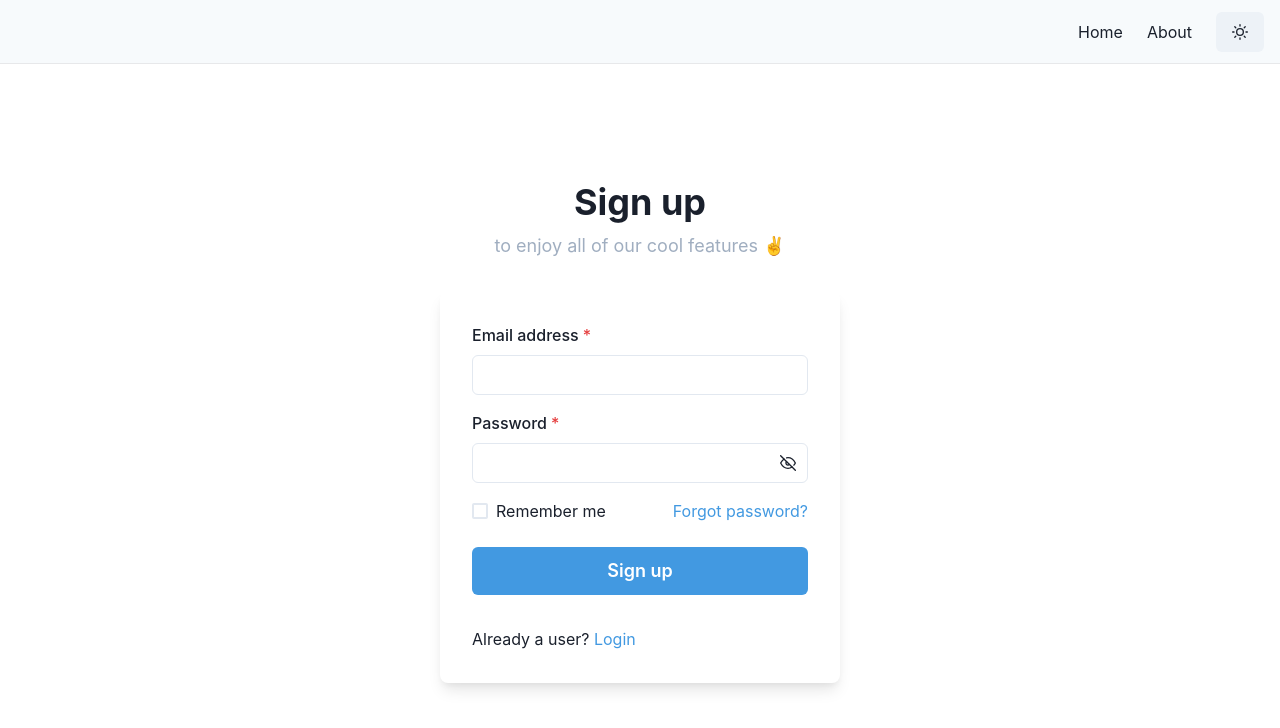
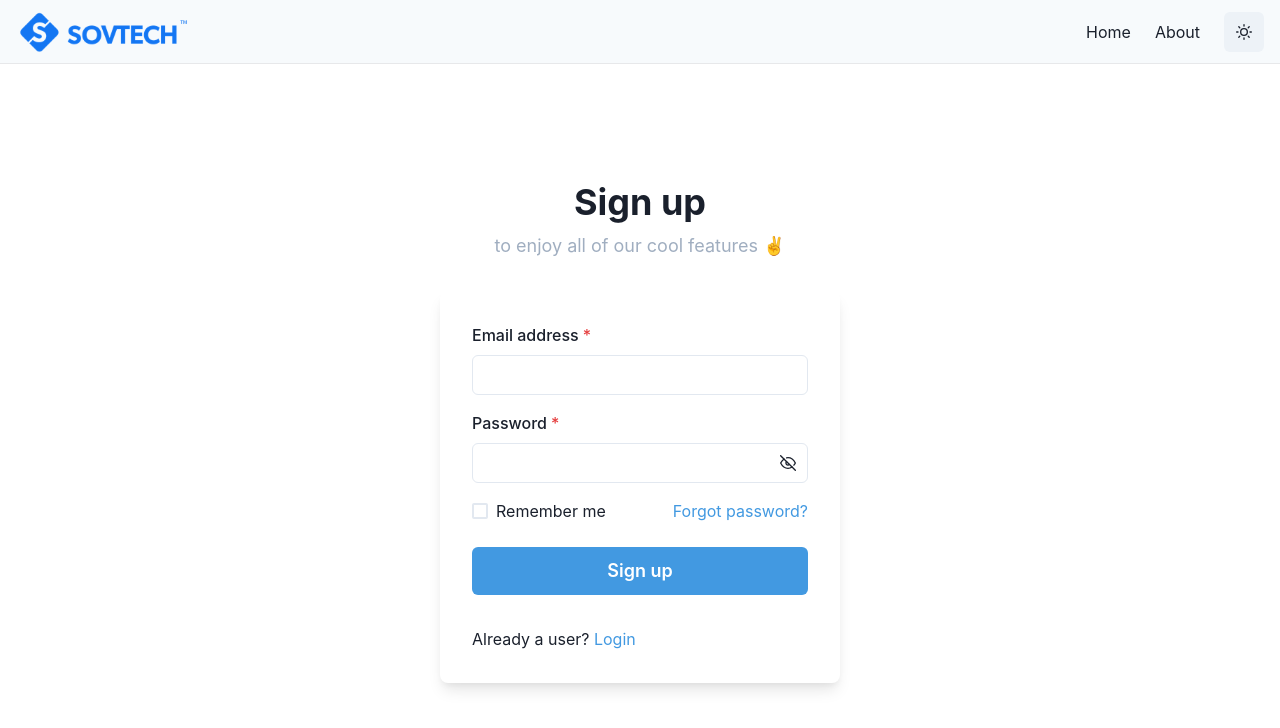
Before and after one commit to moosefaceee/test-core-suite-frontend, a React (Vite) app: page /register in a window 1280 px wide. Shown: the top 728 px of the page. Built offline with nearby package versions, Linux system fonts and the light colour scheme; no server answers.

Commit message:
feature(navbar): include logo in navbars to nav to home or dashboard depending on auth context

```diff
--- a/src/components/GuestNavbar/index.tsx
+++ b/src/components/GuestNavbar/index.tsx
@@ -1,11 +1,19 @@
-import { Box, Flex, Stack, useColorModeValue } from '@chakra-ui/react'
+import { Flex, Stack, useColorModeValue } from '@chakra-ui/react'
 import { NavLink, Outlet } from 'react-router-dom'
+import Logo from '../Logo'
 import ModeToggle from '../ModeToggle'
 
 function GuestNavbar() {
   return (
     <>
-      <Box backgroundColor={useColorModeValue('gray.50', 'gray.800')} paddingX={4} as="header">
+      <Flex
+        alignItems="center"
+        as="header"
+        backgroundColor={useColorModeValue('gray.50', 'gray.800')}
+        justifyContent="space-between"
+        paddingX={4}
+      >
+        <Logo />
         <Flex height={16} alignItems="center" justifyContent="flex-end" as="nav">
           <Stack direction="row" spacing={6} alignItems="center">
             <NavLink to={'/home'}>Home</NavLink>
@@ -13,7 +21,7 @@ function GuestNavbar() {
             <ModeToggle />
           </Stack>
         </Flex>
-      </Box>
+      </Flex>
       <Outlet />
     </>
   )
--- a/src/components/Logo/index.tsx
+++ b/src/components/Logo/index.tsx
@@ -1,10 +1,16 @@
-import { Box, Image, ImageProps } from '@chakra-ui/react'
+import { Box, Image, ImageProps, useColorMode } from '@chakra-ui/react'
 import { ReactElement } from 'react'
+import { useNavigate } from 'react-router-dom'
+import { useAuth } from '../../context/AuthProvider'
 import images from '../../theme/images'
 
 function Logo({ ...rest }: ImageProps): ReactElement {
+  let { isAuthenticated } = useAuth()
+  let { colorMode } = useColorMode()
+  let navigate = useNavigate()
+
   return (
-    <Box>
+    <Box onClick={() => navigate(isAuthenticated ? '/auth/dashboard' : '/login')} cursor="pointer">
       <Image {...rest} src={images.sovtech} />
     </Box>
   )
@@ -13,6 +19,6 @@ function Logo({ ...rest }: ImageProps): ReactElement {
 export default Logo
 
 Logo.defaultProps = {
-  width: 150,
-  height: '100%'
+  width: 175,
+  height: 'auto'
 }
--- a/src/components/ModeToggle/index.tsx
+++ b/src/components/ModeToggle/index.tsx
@@ -1,13 +1,13 @@
-import { Button, Icon, useColorMode } from '@chakra-ui/react'
+import { Icon, IconButton, useColorMode } from '@chakra-ui/react'
 import { FiMoon, FiSun } from 'react-icons/fi'
 
 function ModeToggle() {
   const { colorMode, toggleColorMode } = useColorMode()
 
   return (
-    <Button onClick={toggleColorMode}>
+    <IconButton onClick={toggleColorMode} aria-label="dark/light mode toggle">
       {colorMode === 'light' ? <Icon as={FiSun} /> : <Icon as={FiMoon} />}
-    </Button>
+    </IconButton>
   )
 }
 
--- a/src/components/Navbar/index.tsx
+++ b/src/components/Navbar/index.tsx
@@ -1,6 +1,5 @@
 import {
   Avatar,
-  Box,
   Center,
   Flex,
   Icon,
@@ -20,6 +19,7 @@ import { faker } from '@faker-js/faker'
 import { FiUser } from 'react-icons/fi'
 import { Outlet } from 'react-router-dom'
 import { useAuth } from '../../context/AuthProvider'
+import Logo from '../Logo'
 import ModeToggle from '../ModeToggle'
 
 function Navbar() {
@@ -27,7 +27,14 @@ function Navbar() {
 
   return (
     <>
-      <Box backgroundColor={useColorModeValue('gray.50', 'gray.800')} paddingX={4} as="header">
+      <Flex
+        alignItems="center"
+        as="header"
+        backgroundColor={useColorModeValue('gray.50', 'gray.800')}
+        justifyContent="space-between"
+        paddingX={4}
+      >
+        <Logo />
         <Flex height={16} alignItems="center" justifyContent="flex-end" as="nav">
           <Flex alignItems="center">
             <Stack direction="row" spacing={6}>
@@ -57,7 +64,7 @@ function Navbar() {
             </Stack>
           </Flex>
         </Flex>
-      </Box>
+      </Flex>
       <Outlet />
     </>
   )
--- a/src/containers/RegisterScreen/index.tsx
+++ b/src/containers/RegisterScreen/index.tsx
@@ -74,7 +74,7 @@ function RegisterScreen(): React.ReactElement {
             <Stack paddingTop={4}>
               <Text alignItems="center">
                 Already a user?{' '}
-                <Link color="blue.400" onClick={() => navigate('/')}>
+                <Link color="blue.400" onClick={() => navigate('/login')}>
                   Login
                 </Link>
               </Text>
--- a/src/theme/images.ts
+++ b/src/theme/images.ts
@@ -12,5 +12,7 @@ export default {
   midOne: new URL('../assets/map/mid1.png', import.meta.url).href,
   midTwo: new URL('../assets/map/mid2.png', import.meta.url).href,
   midThree: new URL('../assets/map/mid3.png', import.meta.url).href,
-  top: new URL('../assets/map/top.png', import.meta.url).href
+  top: new URL('../assets/map/top.png', import.meta.url).href,
+  coreSuiteDark: new URL('../assets/images/core-suite-FE-dark.svg', import.meta.url).href,
+  coreSuiteLight: new URL('../assets/images/core-suite-FE-light.svg', import.meta.url).href
 }
--- a/src/theme/index.ts
+++ b/src/theme/index.ts
@@ -6,9 +6,15 @@
  */
 
 // 1. Import the extendTheme function
-import { extendTheme } from '@chakra-ui/react'
+import { extendTheme, type ThemeConfig } from '@chakra-ui/react'
 
-// 2. Extend the theme to include custom colors, fonts, etc
+// 2. Add your color mode config
+const config: ThemeConfig = {
+  initialColorMode: 'light',
+  useSystemColorMode: true
+}
+
+// 3. Extend the theme to include custom colors, fonts, etc
 const colors = {
   brand: {
     900: '#1a365d',
@@ -17,6 +23,6 @@ const colors = {
   }
 }
 
-const theme = extendTheme({ colors })
+const theme = extendTheme({ colors, config })
 
 export default theme
```
